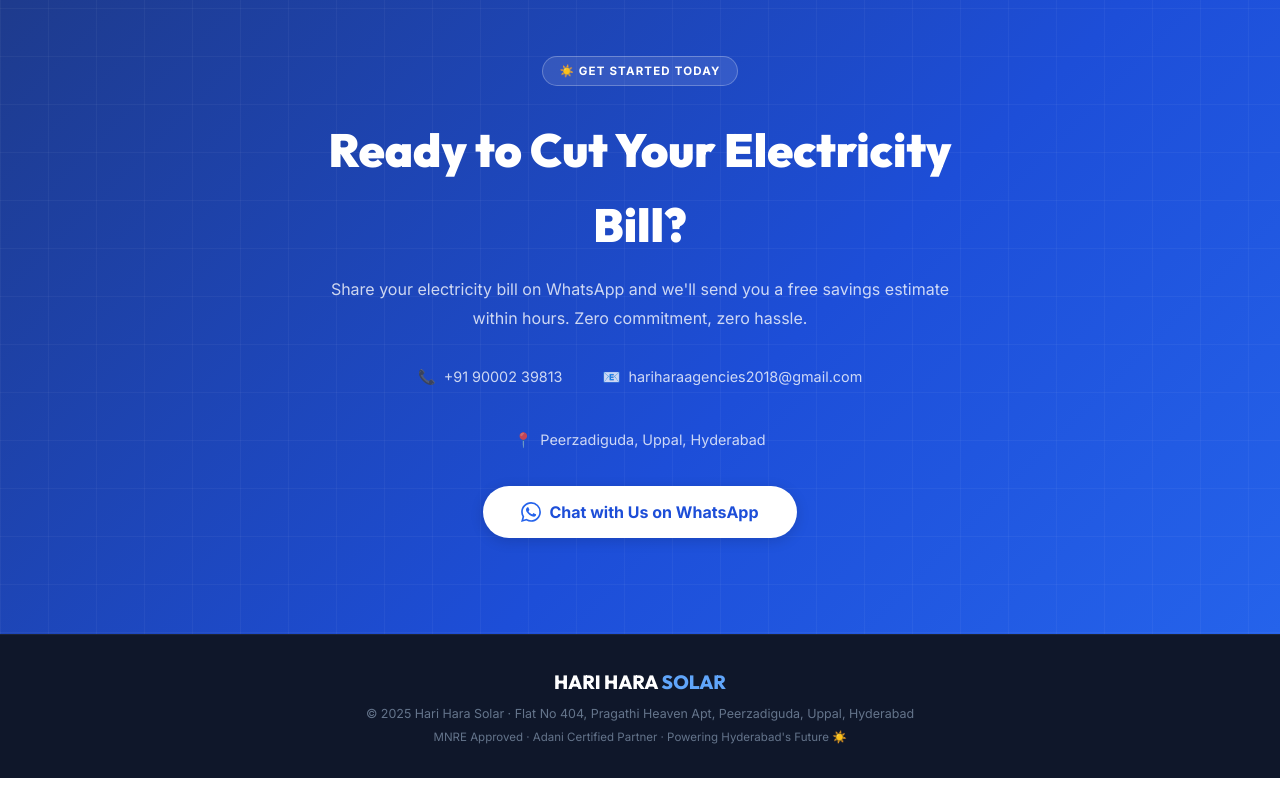
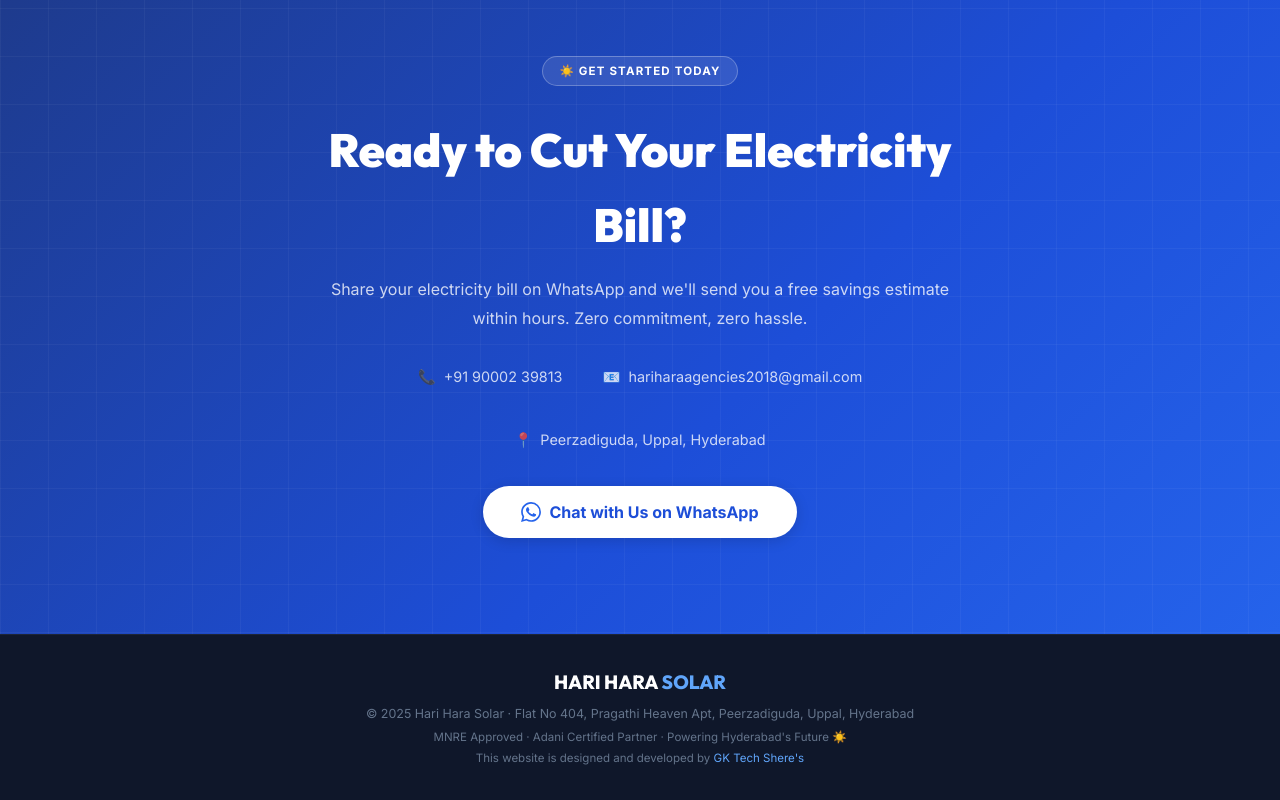
Before and after one commit to pavan347/Hari-Hara-Solar-Solutions, a plain HTML site: page index.html in a window 1280 px wide. Shown: the part 5778-6578 px from the top of the page. Before the commit the page ends 6556 px from the top, so only its background shows below. Drawn offline with Linux system fonts and the light colour scheme.

```diff
--- a/index.html
+++ b/index.html
@@ -580,6 +580,7 @@
     <div class="foot-logo">HARI HARA <span>SOLAR</span></div>
     <p class="foot-copy">© 2025 Hari Hara Solar · Flat No 404, Pragathi Heaven Apt, Peerzadiguda, Uppal, Hyderabad</p>
     <p class="foot-copy">MNRE Approved · Adani Certified Partner · Powering Hyderabad's Future ☀️</p>
+    <p class="foot-copy">This website is designed and developed by <a href="https://gktechspheres.app" target="_blank" rel="noopener noreferrer">GK Tech Shere's</a></p>
   </footer>
 
   <!-- ── Image Lightbox Modal ──────────────────────── -->
--- a/style.css
+++ b/style.css
@@ -986,6 +986,9 @@
 .foot-copy { font-size: .78rem; color: var(--t400); }
 .foot-copy + .foot-copy { margin-top: .2rem; font-size: .72rem; }
 
+.foot-copy a { color: var(--b400); transition: .2s; }
+.foot-copy a:hover { color: var(--b500); }
+
 /* ── Responsive ──────────────────────────────────── */
 @media (max-width: 1024px) {
   .stats-row { flex-wrap: wrap; }
```
